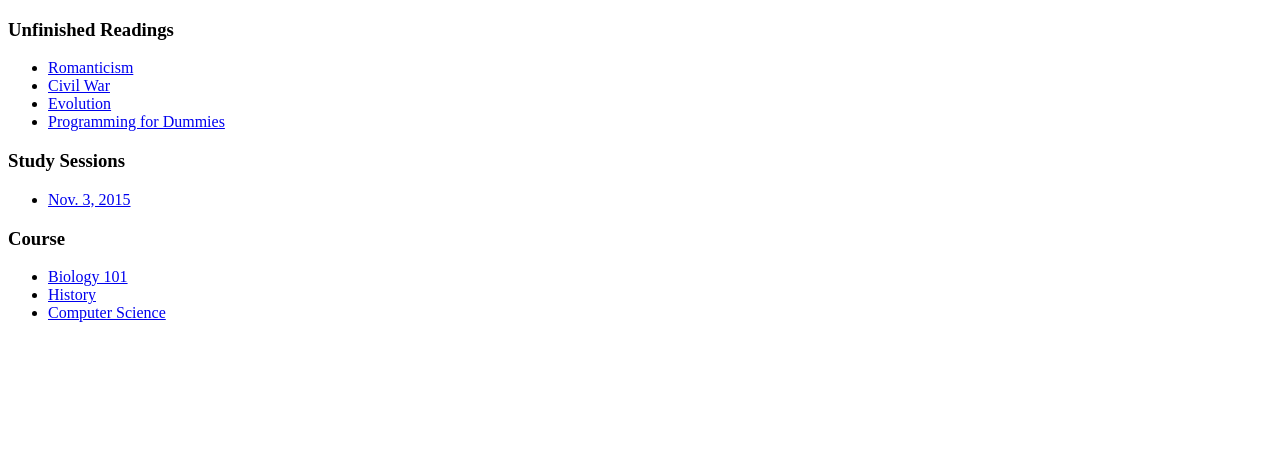
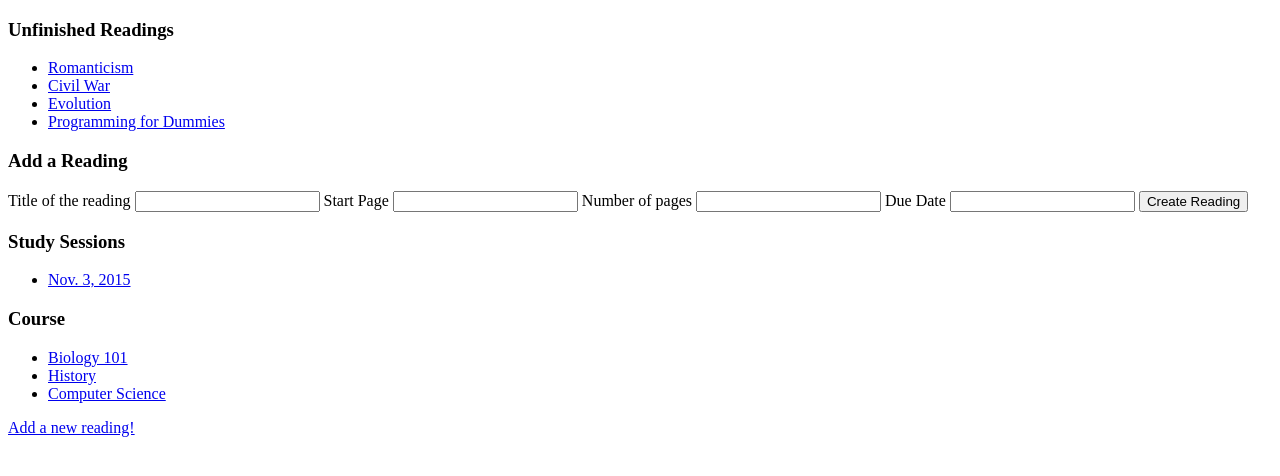
Before and after one commit to carolinehardin/pagewise, a Django app: template firstdjango/firstdjango/templates/inventory/index.html in a window 1280 px wide. Shown: the top 476 px of the page. Run offline with Django 3.2, Linux system fonts and the light colour scheme; the template is opened without the code that fills it: values that come from a table or form of the project are taken from there, others are empty; data comes from the database, SQL or seed files in the repository; both versions use the stored data as it was after the commit; parts of the project's set-up code (start-up, migrations or seed data) failed here and were passed over; some libraries are stand-ins or nearby versions.

Commit message:
resolved some errors with the forms

```diff
--- a/firstdjango/firstdjango/templates/inventory/index.html
+++ b/firstdjango/firstdjango/templates/inventory/index.html
@@ -11,6 +11,23 @@
 			</li>
 		{% endfor %}
 	</ul>
+	 <h3>Add a Reading</h3>
+
+        <form id="reading_form" method="post" action="/add_reading/">
+
+            {% csrf_token %}
+            {% for hidden in form.hidden_fields %}
+                {{ hidden }}
+            {% endfor %}
+
+            {% for field in form.visible_fields %}
+                {{ field.errors }}
+                {{ field.help_text }}
+                {{ field }}
+            {% endfor %}
+
+            <input type="submit" name="submit" value="Create Reading" />
+          </form>
 
 	<h3>Study Sessions</h3>
 	<ul>
@@ -33,4 +50,6 @@
 			</li>
 		{% endfor %}
 	</ul>
+
+	<a href="add_reading/">Add a new reading!</a>
 {% endblock %}
--- a/firstdjango/firstdjango/urls.py
+++ b/firstdjango/firstdjango/urls.py
@@ -9,4 +9,5 @@ urlpatterns = [
     url(r'^studySession/(?P<id>\d+)/', views.studySession_detail, name='studySession_detail'),
     url(r'^course/(?P<id>\d+)/', views.course_detail, name='course_detail'),
     url(r'^admin/', include(admin.site.urls)),
+    url(r'^add_reading/$',views.add_reading,name='add_reading'),
 ]
--- /dev/null
+++ b/firstdjango/inventory/forms.py
@@ -0,0 +1,14 @@
+from django import forms
+from inventory.models import Item, StudySessions, Course
+#from django.core.exceptions improt ValidationError
+
+class newReadingForm(forms.ModelForm):
+	title = forms.CharField(label='Name of Reading', help_text="Title of the reading", required=True)
+	pageStart = forms.IntegerField(label='Start Page', help_text="Start Page", required=True)
+	endPage = forms.IntegerField(label='length', help_text="Number of pages", required=True)
+	dueDate = forms.DateField(label="Due Date",help_text="Due Date", required=True)
+	course = forms.CharField(widget=forms.HiddenInput(), initial="1")
+
+	class Meta:
+		model = Item
+		fields = ('title','pageStart', 'endPage', 'dueDate', 'course')
```
Also changed, not shown: firstdjango/firstdjango/templates/inventory/add_reading.html (added, +27 -0 lines), firstdjango/inventory/views.py (+26 -0 lines), firstdjango/db.sqlite3.
